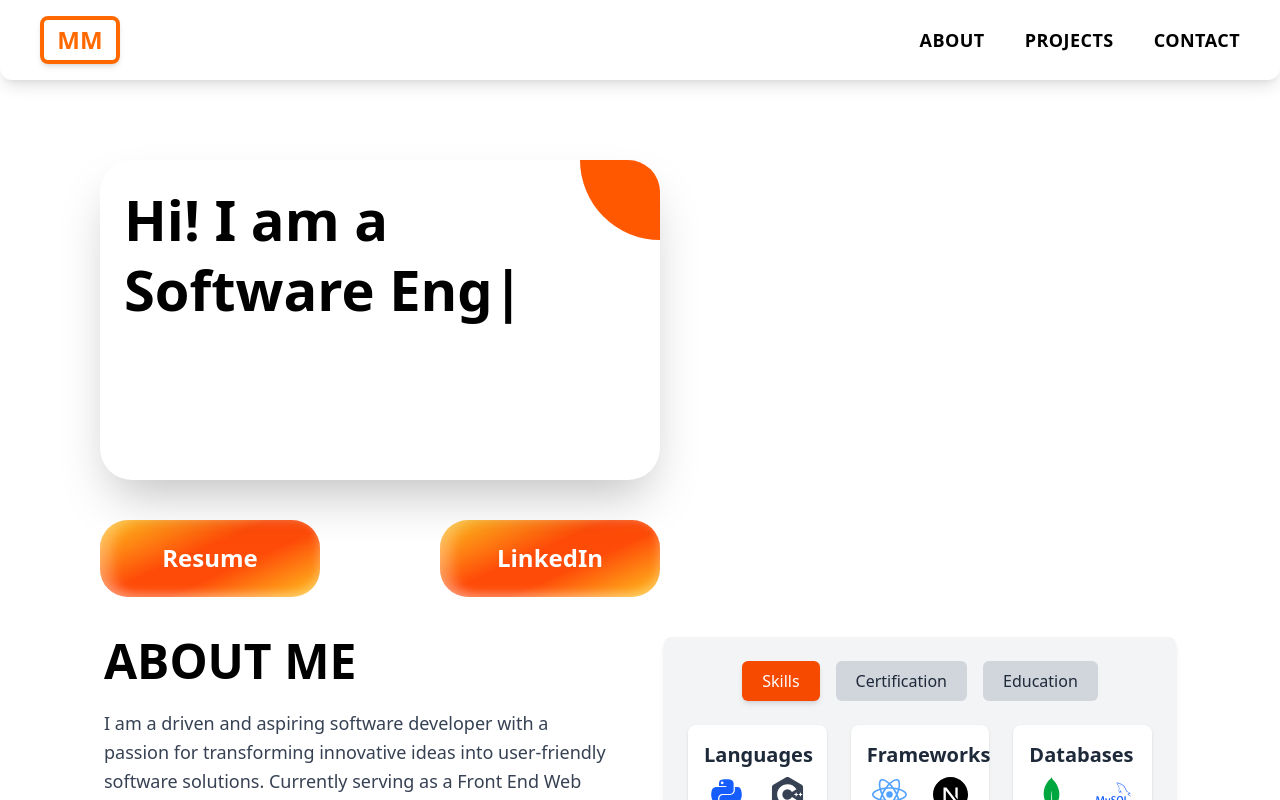
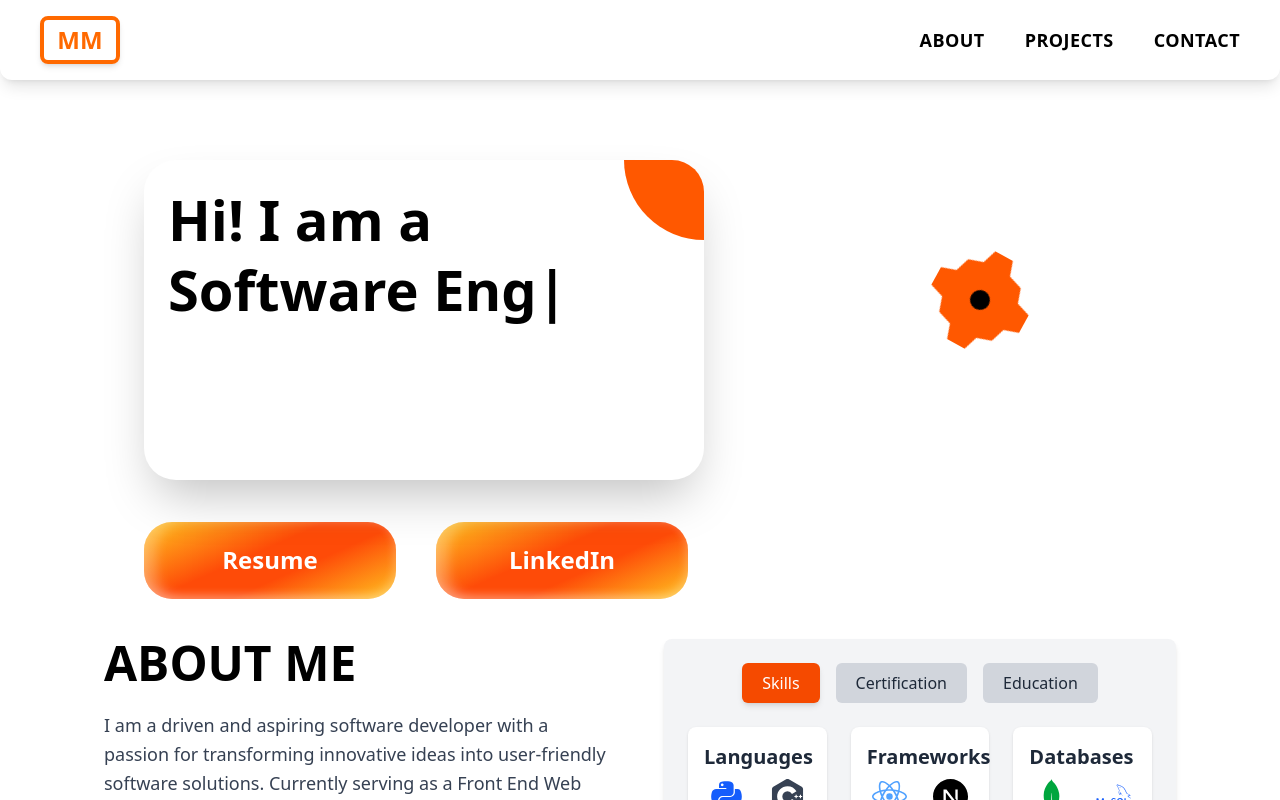
Before and after one commit to Manan565/manan565.github.io, a React (Vite) app: page / in a window 1280 px wide. Shown: the top 800 px of the page. Built offline with nearby package versions, Linux system fonts and the light colour scheme.

Commit message:
fixed styling and allignment issue in cards

```diff
--- a/src/components/Buttonres.jsx
+++ b/src/components/Buttonres.jsx
@@ -4,7 +4,7 @@ const Buttonres = () => {
   return (
     <StyledWrapper>
       <div className="wrapper">
-        {/* Resume Button (Opens PDF in New Tab) */}
+        {/* Resume Button */}
         <a
           href="/resume.pdf"
           target="_blank"
@@ -15,7 +15,7 @@ const Buttonres = () => {
         </a>
       </div>
       <div className="wrapper">
-        {/* LinkedIn Button (Redirects to LinkedIn Profile) */}
+        {/* LinkedIn Button */}
         <a
           href="https://www.linkedin.com/in/your-linkedin-username/"
           target="_blank"
@@ -32,9 +32,9 @@ const Buttonres = () => {
 const StyledWrapper = styled.div`
   display: flex;
   flex-direction: row; /* Arrange buttons side by side */
-  justify-content: flex-start; /* Align buttons to the left */
-  gap: 120px; /* Space between buttons */
-  margin-top: 40px; /* Adds space above both buttons */
+  justify-content: center; /* Center below the card */
+  gap: 40px; /* Space between buttons */
+  margin-top: 10px; /* Adjusts the gap below the card */
 
   .wrapper {
     display: inline-block;
@@ -48,22 +48,21 @@ const StyledWrapper = styled.div`
       rgba(254, 75, 8, 1) 57%,
       rgba(255, 196, 32, 1) 100%
     );
-    padding: 14px; /* Slightly increased padding */
+    padding: 14px;
     transition: all 0.3s ease-in-out;
   }
 
   .button {
     cursor: pointer;
-    padding: 0.4rem 2rem; /* Increased padding for better click area */
+    padding: 0.4rem 2rem;
     border-radius: inherit;
     font-weight: 700;
-    position: relative;
     border: none;
     background: transparent;
     color: #fff;
     transition: all 0.3s ease-in-out;
-    width: 12rem; /* Wider buttons */
-    font-size: 1.5rem; /* Bigger text */
+    width: 14rem;
+    font-size: 1.5rem;
     display: inline-block;
     text-decoration: none;
     text-align: center;
@@ -74,31 +73,6 @@ const StyledWrapper = styled.div`
     transform: scale(1.08);
     filter: brightness(1.2);
   }
-
-  .button::before {
-    content: "";
-    position: absolute;
-    inset: 0;
-    inset-block-end: -2px;
-    border-radius: inherit;
-    background: linear-gradient(to top, #ffc42088, transparent);
-    z-index: -1;
-    filter: blur(5px);
-    transition: all 0.2s;
-  }
-
-  .button:hover::before {
-    filter: blur(0);
-    opacity: 0;
-  }
-
-  .button:active {
-    transform: scale(0.95);
-  }
-
-  .button:focus {
-    outline-color: #fff;
-  }
 `;
 
 export default Buttonres;
--- a/src/components/Card.jsx
+++ b/src/components/Card.jsx
@@ -19,8 +19,11 @@ const Card = () => {
   }, []);
 
   return (
-    <div className="pl-5">
-      <div className="flex items-center pb-0 mb-0 pt-20">
+    <div className="flex justify-between items-center px-16 pt-20">
+      {/* Left Section: Card + Buttons */}
+      <div className="flex flex-col items-start space-y-8">
+        {/* Main Card */}
+        <div className="relative">
           <div className="h-[20em] w-[35em] bg-white rounded-[2em] overflow-hidden relative group p-6 z-0 text-left shadow-2xl">
             {/* Expanding Circle Effect */}
             <div className="circle absolute h-[10em] w-[10em] -top-[5em] -right-[5em] rounded-full bg-[#FF5800] group-hover:scale-[800%] duration-500 z-[-1]" />
@@ -36,9 +39,26 @@ const Card = () => {
             </h1>
           </div>
         </div>
-      {/* Adjust spacing of Buttonres */}
-      <div className="mt-5">
+
+        {/* Buttons Below the Card */}
         <Buttonres />
+      </div>
+
+      {/* Right Section: Rotating Mechanical Wheel */}
+      <div className="absolute top-[250px] right-[250px]">
+        {" "}
+        {/* Adjust right value */}
+        <svg
+          className="animate-spin w-[100px] h-[100px]"
+          viewBox="0 0 100 100"
+          xmlns="http://www.w3.org/2000/svg"
+          fill="#FF5800"
+        >
+          <g transform="translate(50,50)">
+            <path d="M-10-50 L10-50 L15-35 L30-30 L35-15 L50-10 L50 10 L35 15 L30 30 L15 35 L10 50 L-10 50 L-15 35 L-30 30 L-35 15 L-50 10 L-50 -10 L-35 -15 L-30 -30 L-15 -35 Z" />
+            <circle r="10" fill="black" />
+          </g>
+        </svg>
       </div>
     </div>
   );
```
Lines whose indentation alone changed are shown as unchanged.
